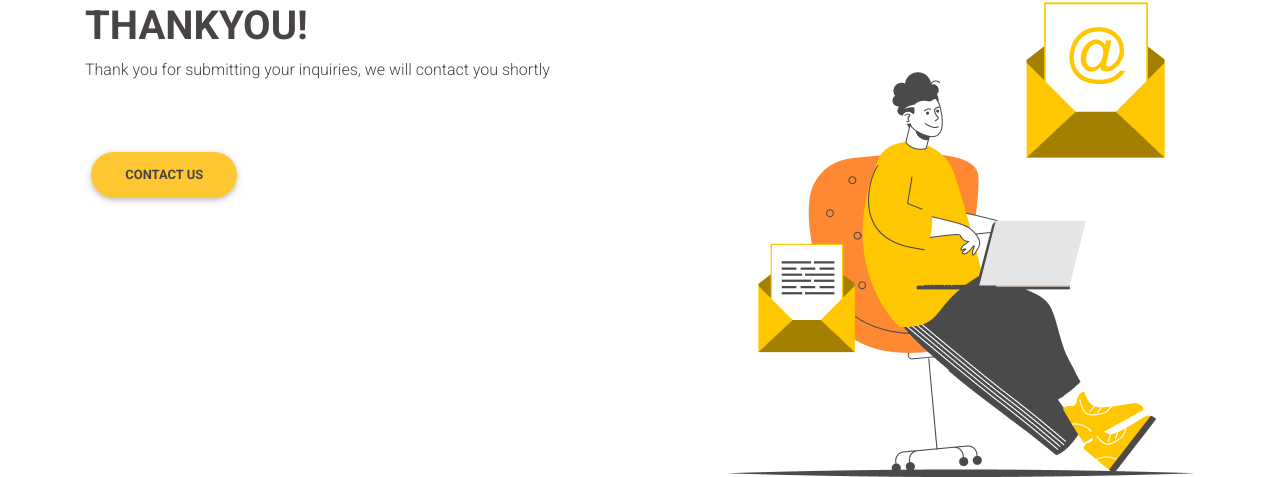
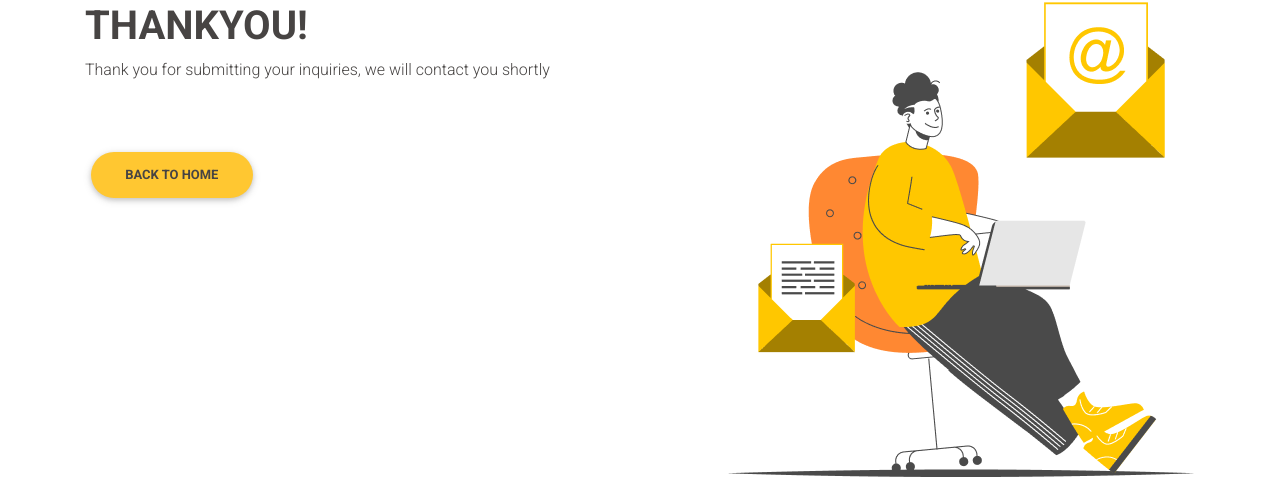
Before and after one commit to MasDeny/CO2-Web, a PHP site: page /thanks in a window 1280 px wide. Shown: the part 161-638 px from the top of the page. Run offline with PHP 8.4, Linux system fonts and the light colour scheme; some libraries are stand-ins or nearby versions.

Commit message:
:Thankyou page

```diff
--- a/pages/thanks/thanks-page.php
+++ b/pages/thanks/thanks-page.php
@@ -6,7 +6,7 @@
                 <h1 class="font-weight-bold text-uppercase text-black">THANKYOU!</h1>
                 <p class="text-black">Thank you for submitting your inquiries, we will contact you shortly</p>
                 <div class="pt-5 pb-5">
-                    <a href="contact-us#contact" class="btn bg-yellow btn-rounded text-uppercase text-black font-weight-bold mb-4">contact us</a>
+                    <a href="home" class="btn bg-yellow btn-rounded text-uppercase text-black font-weight-bold mb-4">BACK TO HOME</a>
                 </div>
             </div>
 
```
